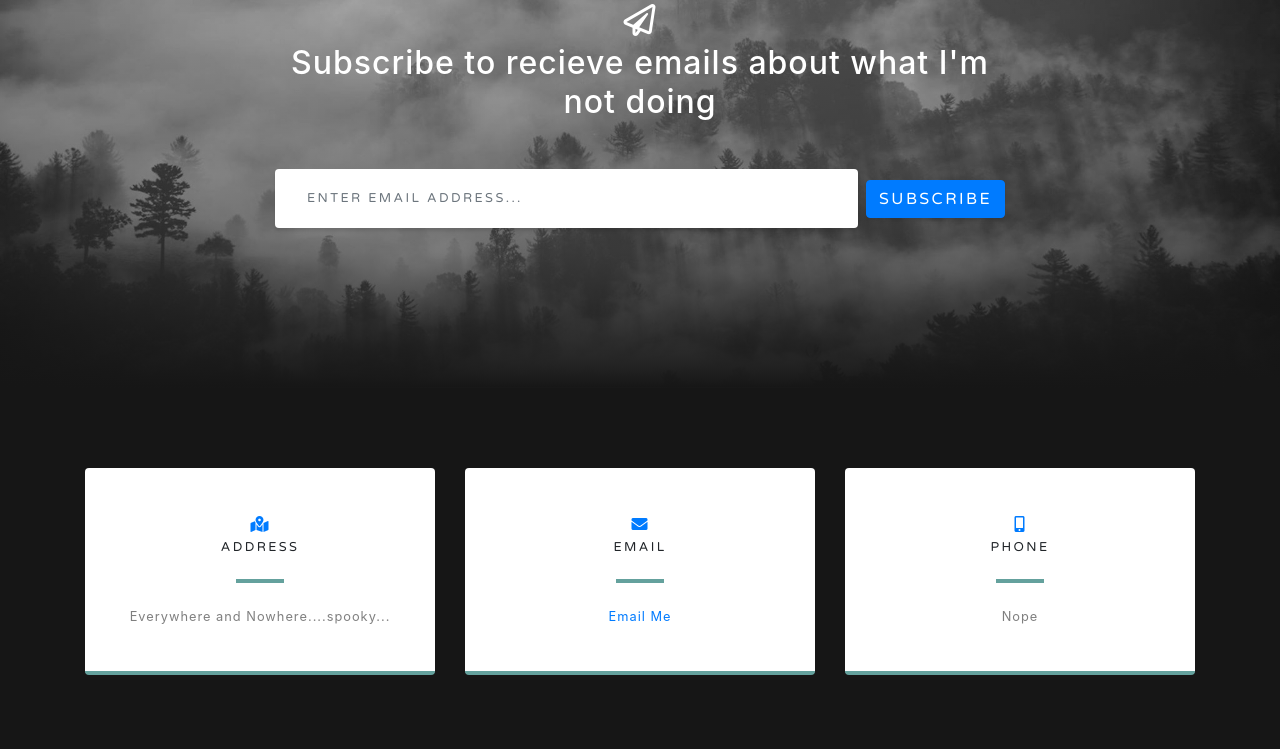
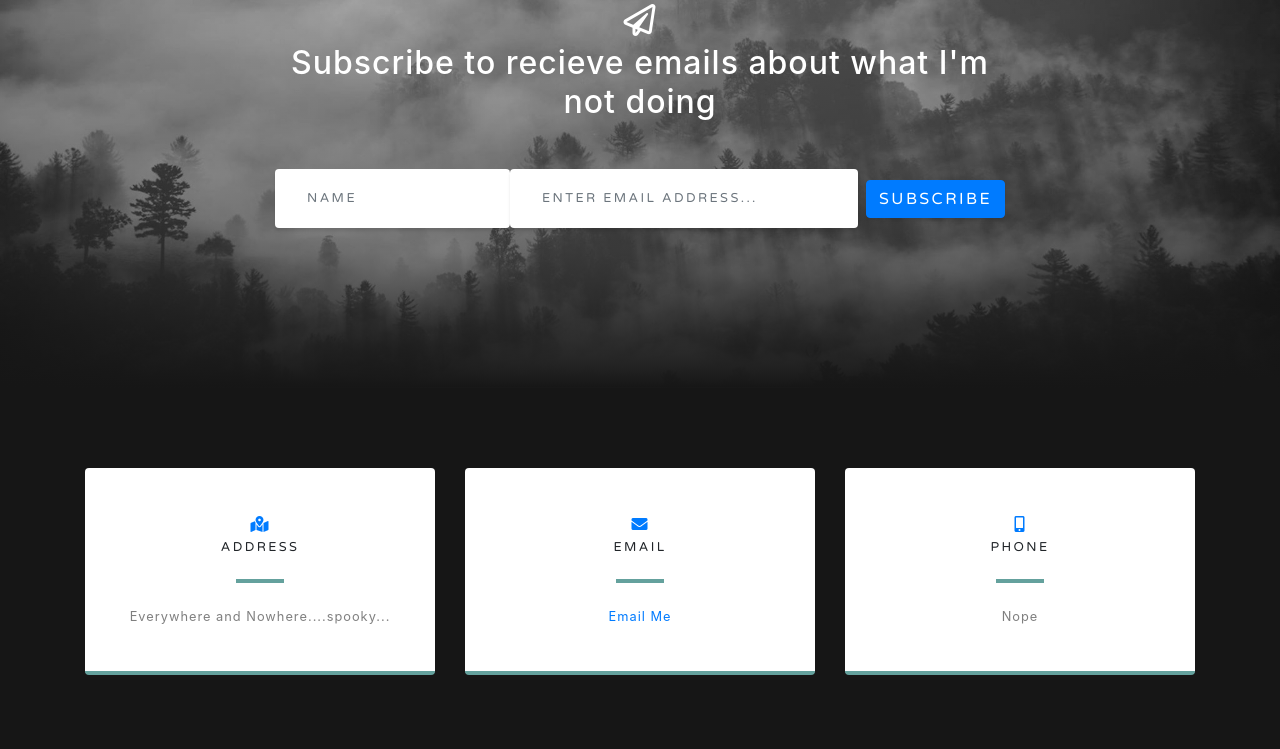
Before and after one commit to ekarlzen/ekarlzen.github.io, a website with bundled scripts: page index.html in a window 1280 px wide. Shown: the part 2862-3611 px from the top of the page. Built offline with nearby package versions, Linux system fonts and the light colour scheme.

Commit message:
add name field

```diff
--- a/index.html
+++ b/index.html
@@ -142,6 +142,7 @@
 
             <form class="form-inline d-flex">
 				<form method="post" action="https://formspree.io/ekarlzen@asu.edu">
+			  <input type="text" name="name" class="form-control"id="inputName"placeholder="Name">
               <input type="email" name="_replyto" class="form-control flex-fill mr-0 mr-sm-2 mb-3 mb-sm-0" id="inputEmail" placeholder="Enter email address...">
               <button type="submit" class="btn btn-primary mx-auto">Subscribe</button>
 				</form>
```
